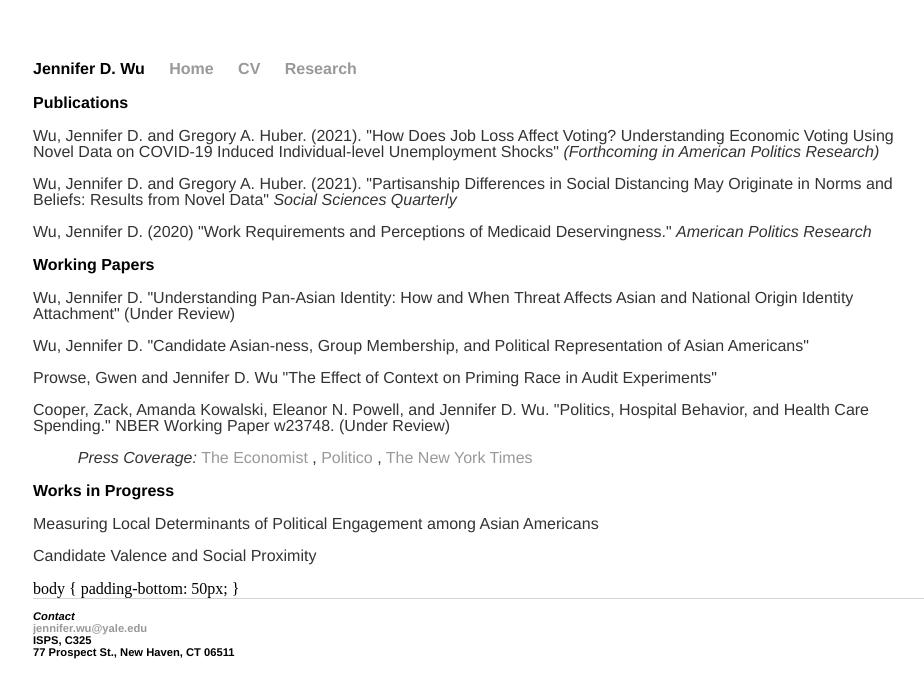
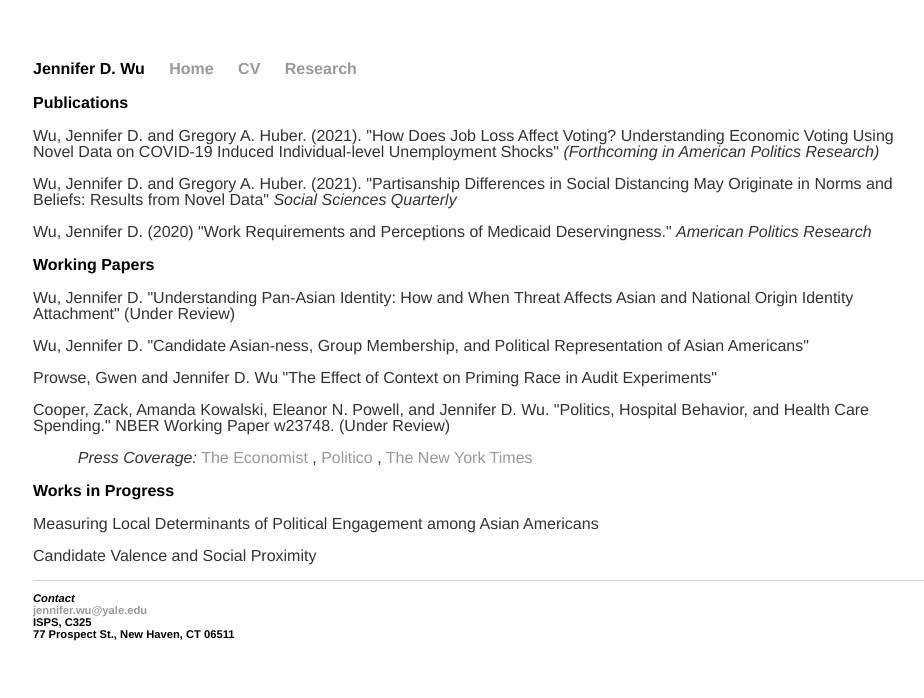
Before and after one commit to wujend/wujend.github.io, a Jekyll site: the page built from research/index.html, in a window 1280 px wide. Shown: the top 698 px of the page, without its empty margins (159-1083 px from the left). Built offline with Jekyll 4.4.1, drawn with Linux system fonts in a browser that asks for light colours.

Commit message:
Update default.html

```diff
--- a/_layouts/default.html
+++ b/_layouts/default.html
@@ -18,9 +18,6 @@
 
 			{{ content }}
 
-			body {
-			    padding-bottom: 50px;
-			}
 			</div><!-- /.container -->
 
 			<footer>
```
